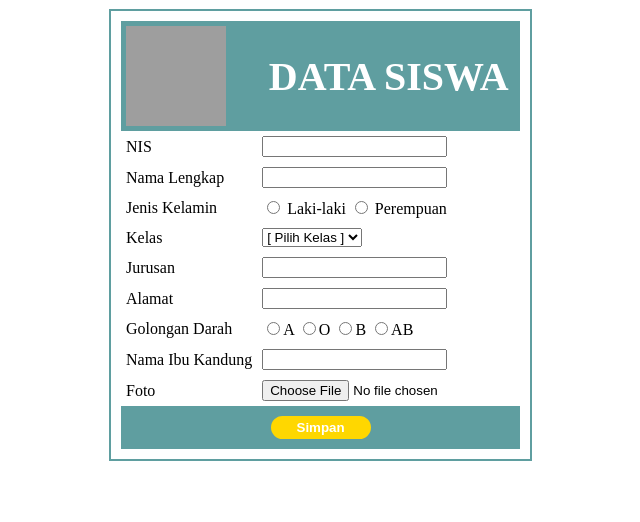
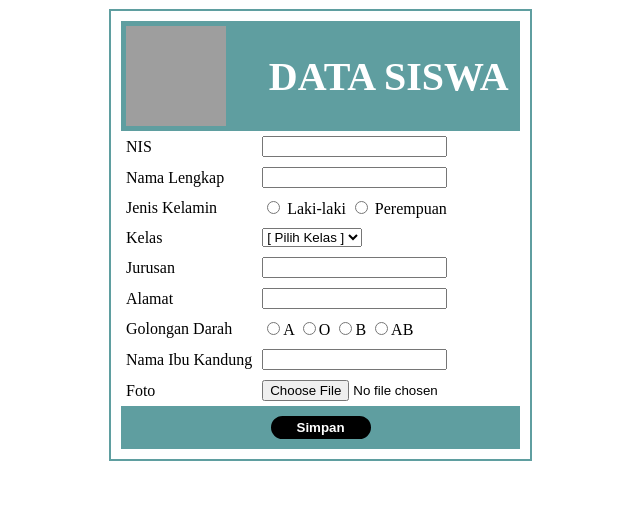
Before and after one commit to Annandita/belajar-git, a PHP site: page /tambah.php in a window 1280 px wide. Shown: the part 101-623 px from the top of the page, without its empty margins (409-1049 px from the left). Run offline with PHP 8.4, Linux system fonts and the light colour scheme; data that the repository does not hold is empty; some web fonts are replaced; grey boxes are pictures that could not be loaded.

Commit message:
Revisi studi kasus

```diff
--- a/hapus.php
+++ b/hapus.php
@@ -1,2 +1,3 @@
 <?php
 echo "Ini file hapus tapi ga ada hapusnya :v";
+echo "Yaudahlah ya ntar aja ditambahinnya :)";
--- a/tambah.php
+++ b/tambah.php
@@ -25,9 +25,9 @@
 		height: 100px;
 	}
 	.button{
-		background: gold;
+		background: black;
 		color: white;
-		border: solid gold;
+		border: solid black;
 		font-weight: bold;
 		border-radius: 30px;
 		width: 100px;
```
